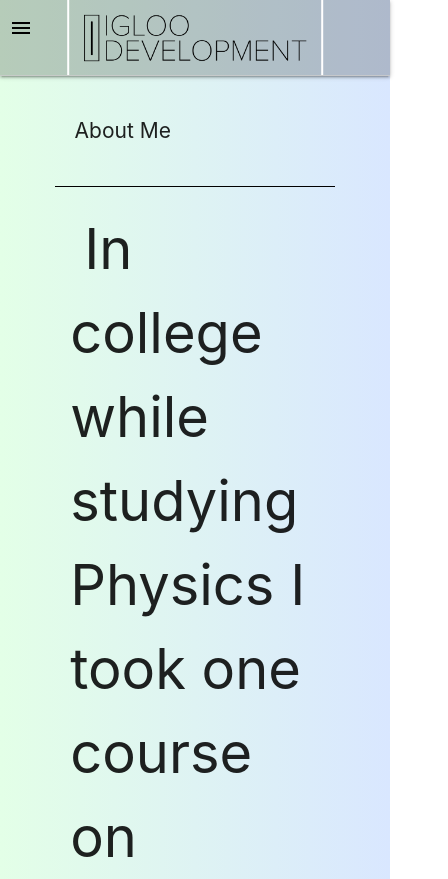
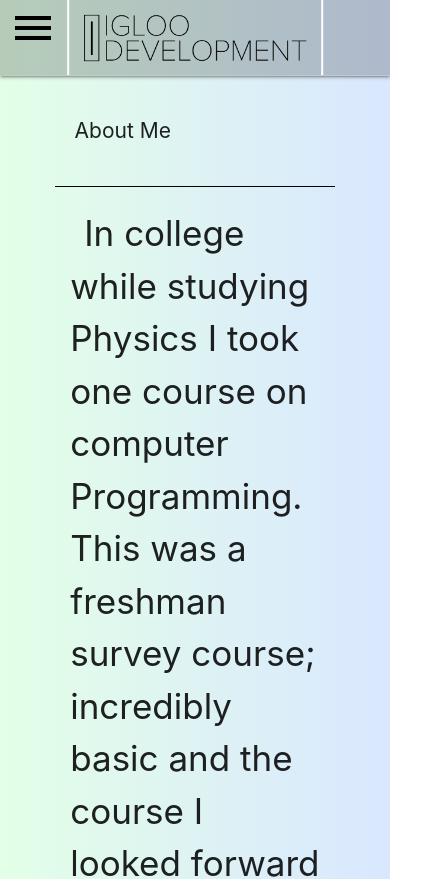
Before and after one commit to igloo1505/Portfolio_Revised, a React (Create React App) app in the folder client/: page / in a window 390 px wide. Shown: the top 879 px of the page, 448 px wide, since content can reach past the window. Built offline with nearby package versions, Linux system fonts and the light colour scheme.

Commit message:
adjusting font and icon sizes for mobile

```diff
--- a/client/src/components/Navbar.js
+++ b/client/src/components/Navbar.js
@@ -17,7 +17,7 @@ const Navbar = () => {
             class="sidenav-trigger black-text text-darken-2 triggerButton"
             style={{ marginLeft: "0px" }}
           >
-            <i class="material-icons">menu</i>
+            <i className="material-icons menuIcon">menu</i>
           </a>
           <ul className="right hide-on-med-and-down">
             <li>
--- a/client/src/index.css
+++ b/client/src/index.css
@@ -105,7 +105,7 @@ form {
   }
 
   .mobileTextAdjust {
-    font-size: 4rem;
+    font-size: 2.5rem;
   }
 
   .formMobileAdjust {
@@ -125,8 +125,22 @@ form {
     transform: translateX(-30px);
   }
 
+  .techIcons {
+    font-size: 5.5rem !important;
+    padding-right: 5px;
+    padding-left: 5px;
+  }
+
   .mobileTextAdjustLarge {
-    font-size: 5rem !important;
+    font-size: 3.5rem !important;
+  }
+
+  .menuIcon {
+    font-size: 48px !important;
+  }
+
+  .infoCardHeader {
+    font-size: 3.5rem;
   }
 
   .techIcons {
```
